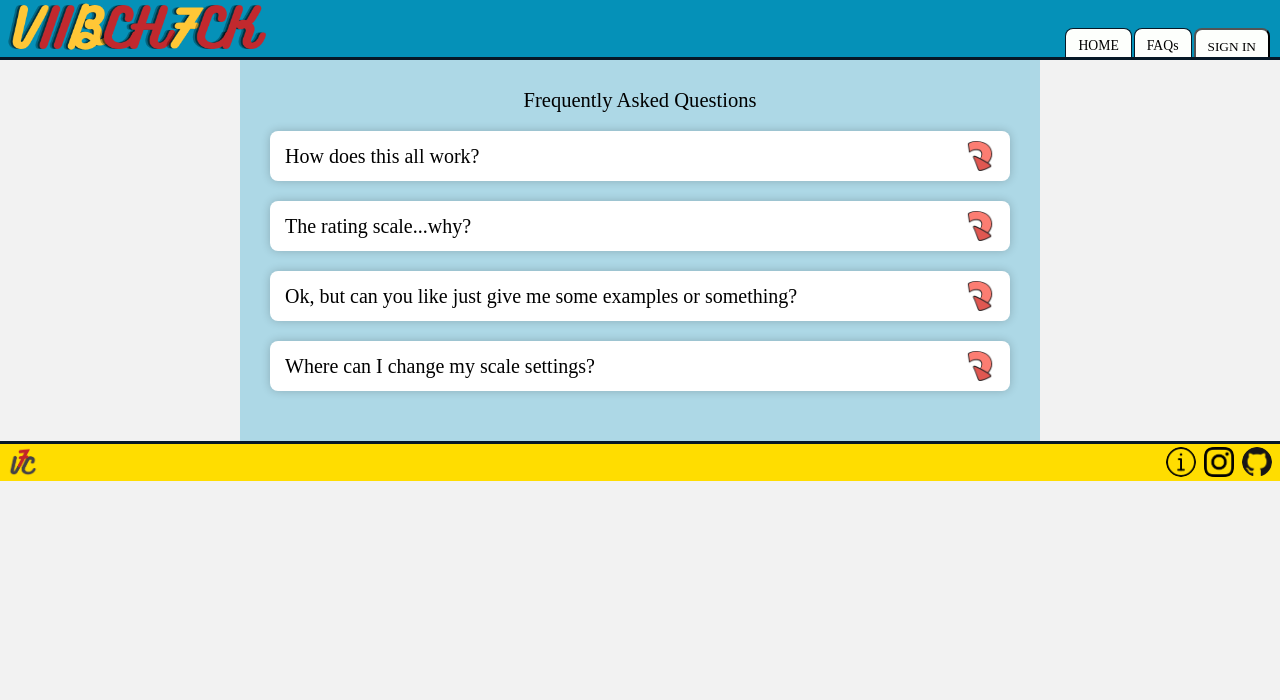
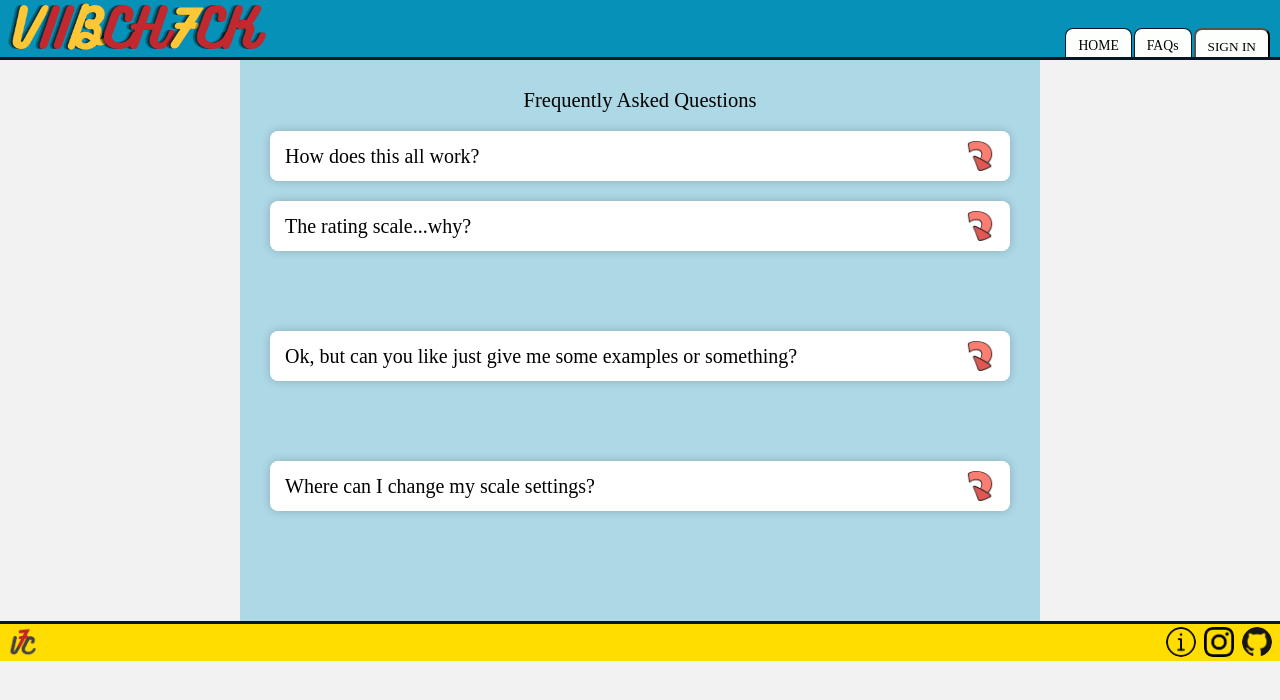
Before and after one commit to colefiscus/vibecheck, a React (Create React App) app: page /faqs in a window 1280 px wide. Shown: the top 700 px of the page. Built offline with nearby package versions, Linux system fonts and the light colour scheme; a web font is replaced by a local one.

Commit message:
Add use of props in styling components

```diff
--- a/src/Components/FAQs/FAQ.js
+++ b/src/Components/FAQs/FAQ.js
@@ -6,7 +6,7 @@ import downArrow from '../../Images/down-arrow.png'
 const FAQ = ({ faq, index, toggleFAQ }) => {
   return (
     <FAQWrapper
-      className={"faq" + (faq.open ? " open" : "")}
+      open={(faq.open ? true : false)}
       key={index}
       onClick={() => toggleFAQ(index)}
     >
@@ -26,6 +26,10 @@ const FAQWrapper = styled.div`
   margin: 20px auto;
   border-radius: 8px;
   box-shadow: 0px 0px 10px rgba(0, 0, 0, 0.2);
+
+  margin-bottom: ${
+    props => props.open===true ? "15px" : "80px"
+  };
 `;
 
 const FAQQuestion = styled.div`
```
